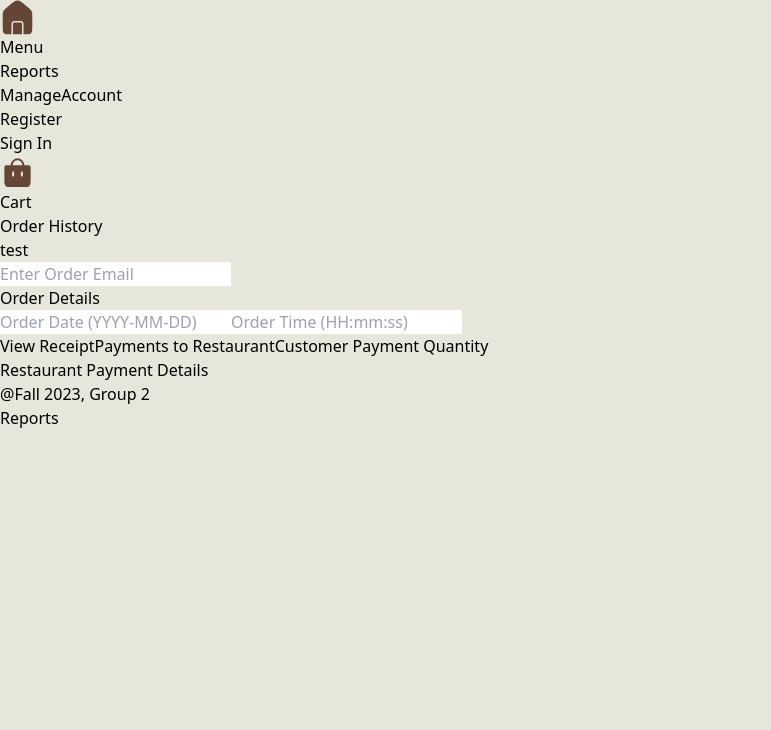
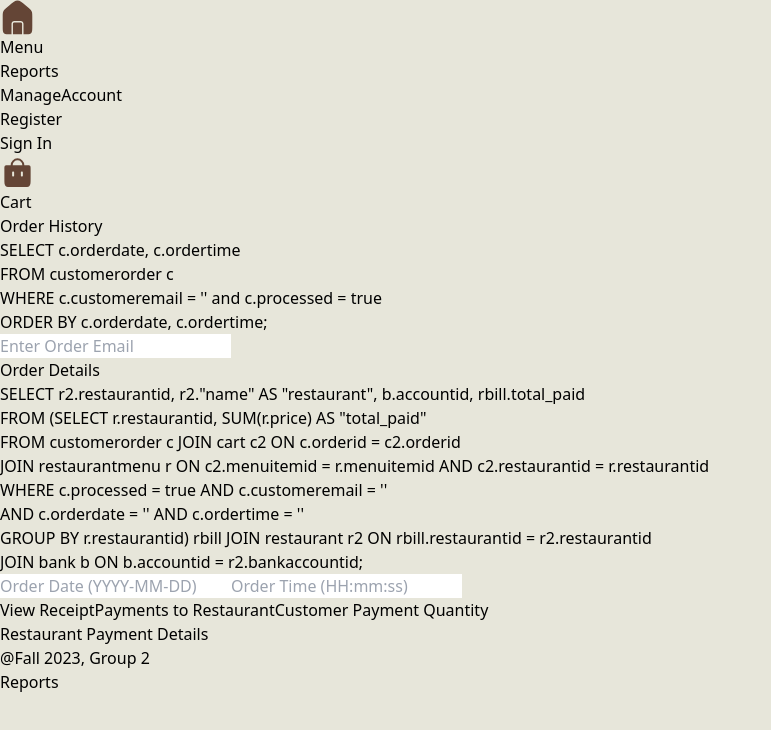
Before and after one commit to ujwal2003/DB-Team02-WebApp, a React (Vite) app in the folder client/: page /OrderHistory in a window 1280 px wide. Both pictures are taken after a click on the button "Payments to Restaurant". Shown: the top 730 px of the page, without its empty margins (0-771 px from the left). Built offline with nearby package versions, Linux system fonts and the light colour scheme.

Commit message:
sql display for order history

```diff
--- a/client/src/pages/OrderHistory.jsx
+++ b/client/src/pages/OrderHistory.jsx
@@ -129,7 +129,10 @@ function OrderHistory() {
       <div className="w-1/2">
         <h1 className={orderListStyle + " text-4xl mb-4"}>Order History</h1>
         <p>
-          test
+            SELECT c.orderdate, c.ordertime <br />
+            FROM customerorder c <br />
+            WHERE c.customeremail = '{email}' and c.processed = true <br />
+            ORDER BY c.orderdate, c.ordertime;
         </p>
         <div className="mb-4">
           <input
@@ -154,6 +157,40 @@ function OrderHistory() {
       </div>
       <div className="w-1/2">
         <h1 className={orderListStyle + " text-4xl mb-4"}> Order Details</h1>
+        {showReceipt && (
+          <p>
+            SELECT  m."name" as "item_name", r."name" as "restaurant_name", r2.price <br />
+            FROM customerorder c join cart c2 ON c.orderid = c2.orderid <br />
+                JOIN menuitem m ON c2.menuitemid = m.itemid <br />
+                JOIN restaurant r ON r.restaurantid = c2.restaurantid <br />
+                JOIN restaurantmenu r2 ON (r2.restaurantid = c2.restaurantid AND r2.menuitemid = m.itemid) <br />
+            WHERE c.customeremail = '{email}' AND c.processed = true <br />
+                AND c.orderdate = '{orderDate}' AND c.ordertime = '{orderTime}';
+          </p>
+        )}
+        {viewResPayment && (
+          <p className="text-sm">
+            SELECT r2.restaurantid, r2."name" AS "restaurant", b.accountid, rbill.total_paid <br />
+            FROM (SELECT r.restaurantid, SUM(r.price) AS "total_paid" <br />
+                  FROM customerorder c JOIN cart c2 ON c.orderid = c2.orderid <br />
+                  JOIN restaurantmenu r ON c2.menuitemid = r.menuitemid AND c2.restaurantid = r.restaurantid <br />
+                  WHERE c.processed = true AND c.customeremail = '{email}' <br /> AND c.orderdate = '{orderDate}' AND c.ordertime = '{orderTime}' <br />
+                  GROUP BY r.restaurantid) rbill JOIN restaurant r2 ON rbill.restaurantid = r2.restaurantid <br />
+                                            JOIN bank b ON b.accountid = r2.bankaccountid;
+          </p>
+        )}
+        {viewCPayment && (
+          <p className="text-sm">
+            SELECT SUM(r2.price) as "subtotal", SUM(r2.price) * 0.0825 AS "tax", MAX(c.tip) AS "tip", <br />
+                    SUM(r2.price) + (SUM(r2.price)*0.0825) + MAX(c.tip) AS "total" <br />
+            FROM customerorder c JOIN cart c2 ON c.orderid = c2.orderid <br />
+                JOIN menuitem m ON c2.menuitemid = m.itemid <br />
+                JOIN restaurant r ON r.restaurantid = c2.restaurantid <br />
+                JOIN restaurantmenu r2 ON (r2.restaurantid = c2.restaurantid AND r2.menuitemid = m.itemid) <br />
+            WHERE c.customeremail = '{email}' AND c.processed = true <br />
+                AND c.orderdate = '{orderDate}' AND c.ordertime = '{orderTime}';
+          </p>
+        )}
         <input
           type="text" // Use type "date" for order date
           placeholder="Order Date (YYYY-MM-DD)"
```
